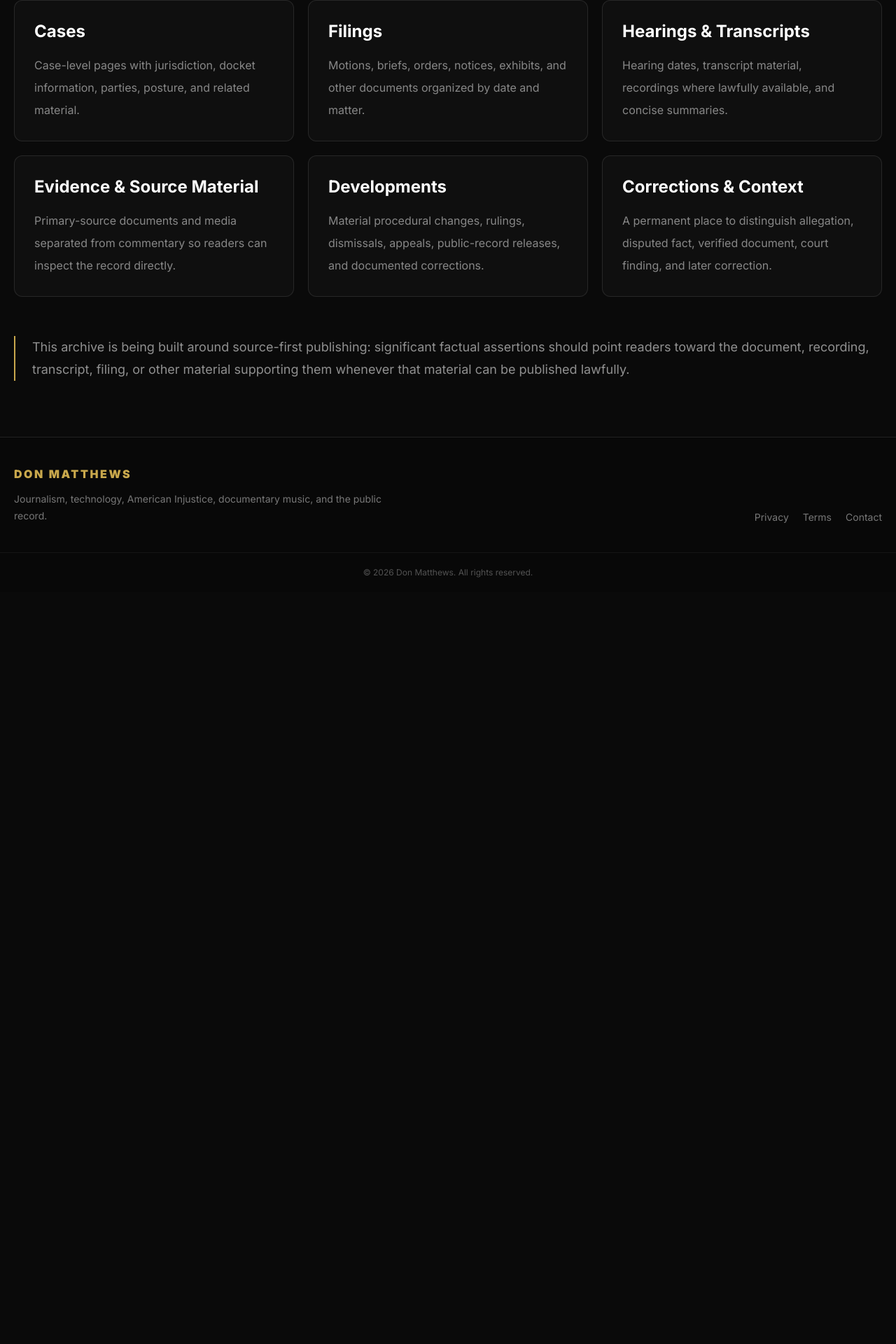
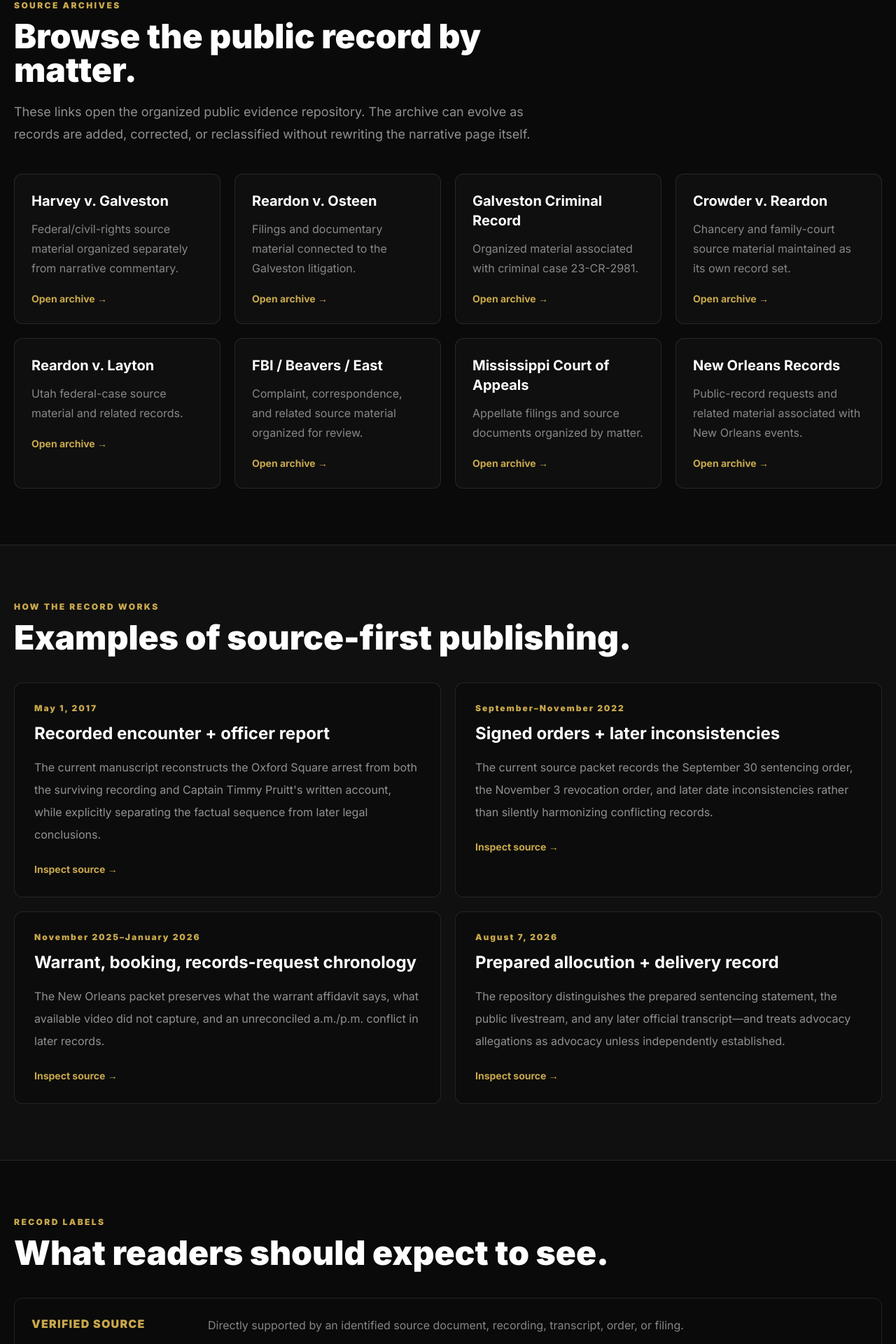
Before and after one commit to patriotnewsactivism/donmatthews-live, a Next.js app: page /record in a window 1280 px wide. Shown: the part 668-2588 px from the top of the page at 70% size. Before the commit the page ends 1514 px from the top, so only its background shows below. Built offline with nearby package versions, Linux system fonts and the light colour scheme.

Commit message:
Turn The Record into source-backed archive hub

```diff
--- a/src/app/record/page.tsx
+++ b/src/app/record/page.tsx
@@ -3,28 +3,110 @@ import { FlagshipPage, OutlineButton, PageHero } from "@/components/FlagshipShel
 
 export const metadata: Metadata = {
   title: "The Record | Don Matthews",
-  description: "A structured archive for cases, filings, hearings, evidence, source documents, and major developments connected to Don Matthews' reporting and legal record.",
+  description: "A source-first archive for cases, filings, hearings, evidence, source documents, record conflicts, and major developments connected to Don Matthews' reporting and legal record.",
   alternates: { canonical: "/record" },
 };
 
-const categories = [
-  ["Cases", "Case-level pages with jurisdiction, docket information, parties, posture, and related material."],
-  ["Filings", "Motions, briefs, orders, notices, exhibits, and other documents organized by date and matter."],
-  ["Hearings & Transcripts", "Hearing dates, transcript material, recordings where lawfully available, and concise summaries."],
-  ["Evidence & Source Material", "Primary-source documents and media separated from commentary so readers can inspect the record directly."],
-  ["Developments", "Material procedural changes, rulings, dismissals, appeals, public-record releases, and documented corrections."],
-  ["Corrections & Context", "A permanent place to distinguish allegation, disputed fact, verified document, court finding, and later correction."],
-];
+const archives = [
+  ["Harvey v. Galveston", "Federal/civil-rights source material organized separately from narrative commentary.", "https://github.com/patriotnewsactivism/American-Injustice/tree/main/evidence-organized/01-Harvey-v-Galveston"],
+  ["Reardon v. Osteen", "Filings and documentary material connected to the Galveston litigation.", "https://github.com/patriotnewsactivism/American-Injustice/tree/main/evidence-organized/02-Reardon-v-Osteen"],
+  ["Galveston Criminal Record", "Organized material associated with criminal case 23-CR-2981.", "https://github.com/patriotnewsactivism/American-Injustice/tree/main/evidence-organized/03-Reardon-Criminal-23-CR-2981"],
+  ["Crowder v. Reardon", "Chancery and family-court source material maintained as its own record set.", "https://github.com/patriotnewsactivism/American-Injustice/tree/main/evidence-organized/04-Crowder-v-Reardon-Chancery"],
+  ["Reardon v. Layton", "Utah federal-case source material and related records.", "https://github.com/patriotnewsactivism/American-Injustice/tree/main/evidence-organized/06-Reardon-v-Layton"],
+  ["FBI / Beavers / East", "Complaint, correspondence, and related source material organized for review.", "https://github.com/patriotnewsactivism/American-Injustice/tree/main/evidence-organized/07-FBI-Beavers-East-Complaint"],
+  ["Mississippi Court of Appeals", "Appellate filings and source documents organized by matter.", "https://github.com/patriotnewsactivism/American-Injustice/tree/main/evidence-organized/08-MS-Court-of-Appeals"],
+  ["New Orleans Records", "Public-record requests and related material associated with New Orleans events.", "https://github.com/patriotnewsactivism/American-Injustice/tree/main/evidence-organized/10-NOLA-Records-Requests"],
+] as const;
+
+const examples = [
+  {
+    date: "May 1, 2017",
+    label: "Recorded encounter + officer report",
+    text: "The current manuscript reconstructs the Oxford Square arrest from both the surviving recording and Captain Timmy Pruitt's written account, while explicitly separating the factual sequence from later legal conclusions.",
+    href: "https://github.com/patriotnewsactivism/American-Injustice/blob/main/full-rewrite/02_chapter2_may1_arrest.md",
+  },
+  {
+    date: "September–November 2022",
+    label: "Signed orders + later inconsistencies",
+    text: "The current source packet records the September 30 sentencing order, the November 3 revocation order, and later date inconsistencies rather than silently harmonizing conflicting records.",
+    href: "https://github.com/patriotnewsactivism/American-Injustice/blob/main/evidence-organized/NEW_SOURCE_PACKET_2026-08-22.md",
+  },
+  {
+    date: "November 2025–January 2026",
+    label: "Warrant, booking, records-request chronology",
+    text: "The New Orleans packet preserves what the warrant affidavit says, what available video did not capture, and an unreconciled a.m./p.m. conflict in later records.",
+    href: "https://github.com/patriotnewsactivism/American-Injustice/blob/main/evidence-organized/NEW_SOURCE_PACKET_2026-08-22.md",
+  },
+  {
+    date: "August 7, 2026",
+    label: "Prepared allocution + delivery record",
+    text: "The repository distinguishes the prepared sentencing statement, the public livestream, and any later official transcript—and treats advocacy allegations as advocacy unless independently established.",
+    href: "https://github.com/patriotnewsactivism/American-Injustice/blob/main/evidence-organized/NEW_SOURCE_PACKET_2026-08-22.md",
+  },
+] as const;
+
+const labels = [
+  ["VERIFIED SOURCE", "Directly supported by an identified source document, recording, transcript, order, or filing."],
+  ["ATTRIBUTED CLAIM", "A statement made by a party, witness, officer, filing, or the author that remains attributed to its source."],
+  ["RECORD CONFLICT", "Two or more source records materially disagree and the discrepancy remains unresolved."],
+  ["COURT FINDING", "A proposition actually decided or stated by a court, kept distinct from either side's advocacy."],
+  ["EDITORIAL NOTE", "Context about source quality, transcription limits, chronology, or a later correction."],
+] as const;
 
 export default function RecordPage() {
   return (
     <FlagshipPage>
-      <PageHero eyebrow="THE RECORD" title="Cases. Filings. Evidence. Developments." intro="A date-driven public archive designed to make complex legal and investigative material easier to verify, navigate, and cite." actions={<OutlineButton href="/american-injustice">American Injustice</OutlineButton>} />
+      <PageHero
+        eyebrow="THE RECORD"
+        title="Cases. Filings. Evidence. Conflicts."
+        intro="A source-first public archive built to let readers inspect the underlying record, see where documents agree, and see where they do not."
+        actions={<OutlineButton href="/american-injustice">American Injustice</OutlineButton>}
+      />
+
       <section className="mx-auto max-w-7xl px-5 py-20">
-        <div className="grid gap-5 md:grid-cols-2 xl:grid-cols-3">
-          {categories.map(([title, text]) => <div key={title} className="rounded-xl border border-white/10 bg-white/[0.025] p-7"><h2 className="text-2xl font-bold">{title}</h2><p className="mt-4 leading-8 text-white/50">{text}</p></div>)}
+        <p className="text-xs font-black tracking-[0.2em] text-[#c9a84c]">SOURCE ARCHIVES</p>
+        <h2 className="mt-3 max-w-3xl text-4xl font-black sm:text-5xl">Browse the public record by matter.</h2>
+        <p className="mt-5 max-w-3xl text-lg leading-8 text-white/55">These links open the organized public evidence repository. The archive can evolve as records are added, corrected, or reclassified without rewriting the narrative page itself.</p>
+        <div className="mt-10 grid gap-5 md:grid-cols-2 xl:grid-cols-4">
+          {archives.map(([title, text, href]) => (
+            <a key={title} href={href} target="_blank" rel="noopener noreferrer" className="group rounded-xl border border-white/10 bg-white/[0.025] p-6 transition hover:border-[#c9a84c]/40">
+              <h3 className="text-xl font-bold group-hover:text-[#c9a84c]">{title}</h3>
+              <p className="mt-3 leading-7 text-white/50">{text}</p>
+              <span className="mt-5 inline-block text-sm font-bold text-[#c9a84c]">Open archive →</span>
+            </a>
+          ))}
         </div>
-        <div className="mt-14 border-l-2 border-[#c9a84c] pl-6 text-lg leading-8 text-white/55">This archive is being built around source-first publishing: significant factual assertions should point readers toward the document, recording, transcript, filing, or other material supporting them whenever that material can be published lawfully.</div>
+      </section>
+
+      <section className="border-y border-white/10 bg-[#101010]">
+        <div className="mx-auto max-w-7xl px-5 py-20">
+          <p className="text-xs font-black tracking-[0.2em] text-[#c9a84c]">HOW THE RECORD WORKS</p>
+          <h2 className="mt-3 text-4xl font-black sm:text-5xl">Examples of source-first publishing.</h2>
+          <div className="mt-10 grid gap-5 lg:grid-cols-2">
+            {examples.map((item) => (
+              <a key={`${item.date}-${item.label}`} href={item.href} target="_blank" rel="noopener noreferrer" className="rounded-xl border border-white/10 bg-black/25 p-7 hover:border-[#c9a84c]/35">
+                <p className="text-xs font-black tracking-[0.16em] text-[#c9a84c]">{item.date}</p>
+                <h3 className="mt-3 text-2xl font-bold">{item.label}</h3>
+                <p className="mt-4 leading-8 text-white/55">{item.text}</p>
+                <span className="mt-6 inline-block text-sm font-bold text-[#c9a84c]">Inspect source →</span>
+              </a>
+            ))}
+          </div>
+        </div>
+      </section>
+
+      <section className="mx-auto max-w-7xl px-5 py-20">
+        <p className="text-xs font-black tracking-[0.2em] text-[#c9a84c]">RECORD LABELS</p>
+        <h2 className="mt-3 text-4xl font-black sm:text-5xl">What readers should expect to see.</h2>
+        <div className="mt-10 divide-y divide-white/10 rounded-xl border border-white/10">
+          {labels.map(([label, text]) => (
+            <div key={label} className="grid gap-3 p-6 md:grid-cols-[220px_1fr] md:gap-8">
+              <div className="font-black tracking-[0.08em] text-[#c9a84c]">{label}</div>
+              <p className="leading-7 text-white/50">{text}</p>
+            </div>
+          ))}
+        </div>
+        <div className="mt-12 border-l-2 border-[#c9a84c] pl-6 text-lg leading-8 text-white/55">The goal is not to make every document prove the author's theory. The goal is to make the underlying record visible enough that a reader can tell what is documented, what is alleged, what is disputed, and what changed later.</div>
       </section>
     </FlagshipPage>
   );
```
